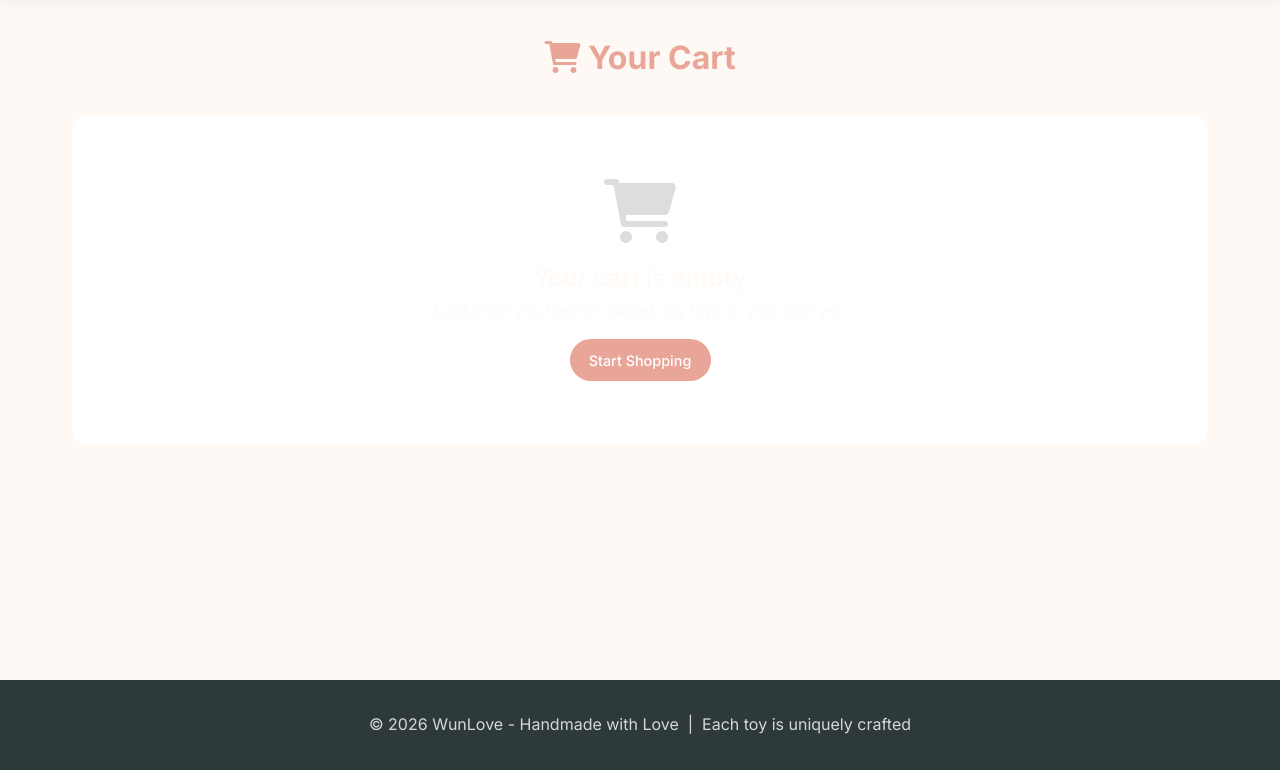
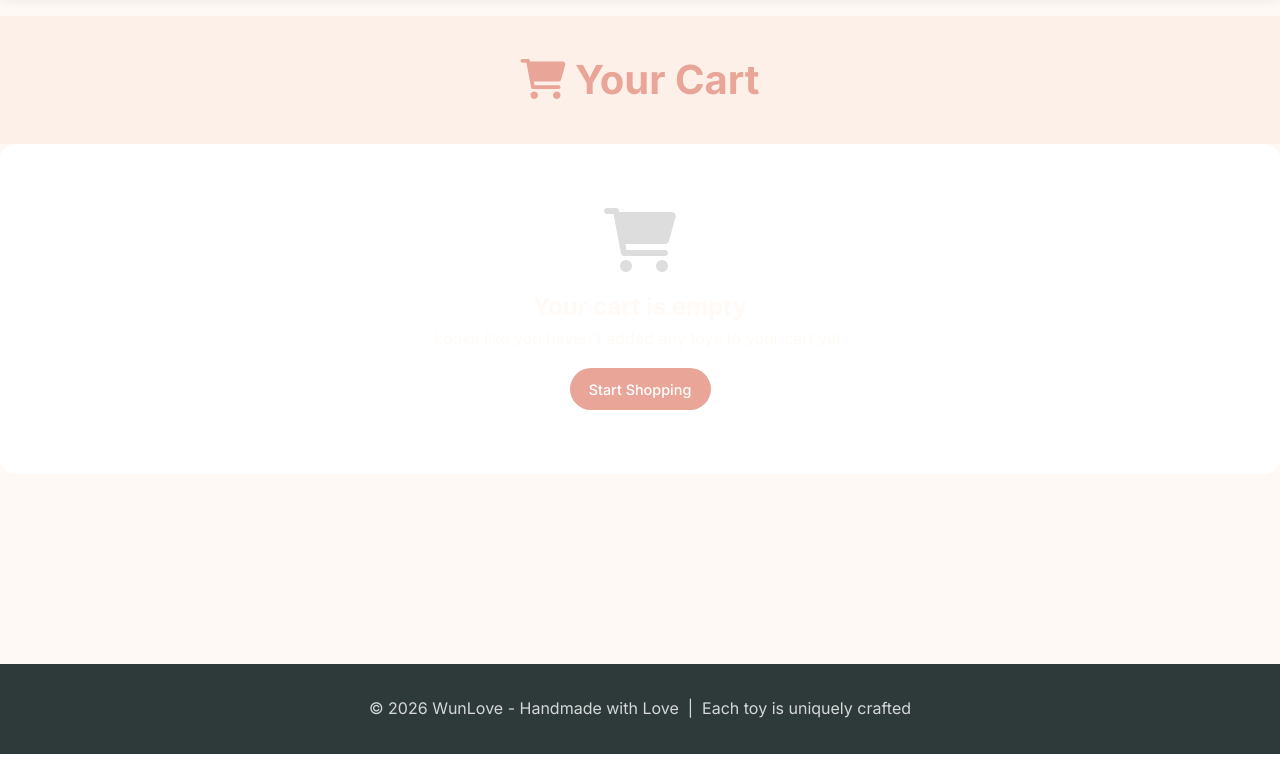
Before and after one commit to AleksaJov5/WunLuv, a Flask app: page /cart in a window 1280 px wide. Shown: the part 72-842 px from the top of the page. Run offline with Flask 3, Linux system fonts and the light colour scheme.

Commit message:
test auto-deploy

```diff
--- a/templates/cart.html
+++ b/templates/cart.html
@@ -5,20 +5,19 @@
 
 {% block extra_css %}
 <style>
-        .cart-container {
-                max-width: 1200px;
-                margin: 2rem auto;
-                padding: 0 2rem;
-        }
-
         .cart-header {
+                background-color: #fdf0e8;
+                padding: 2rem;
                 text-align: center;
-                margin-bottom: 2rem;
         }
 
         .cart-header h1 {
-                font-size: 2rem;
+                font-size: 2.5rem;
                 color: #e8a598;
+        }
+
+        .cart-header p {
+                color: #6c6c6c;
         }
 
         .cart-grid {
```
